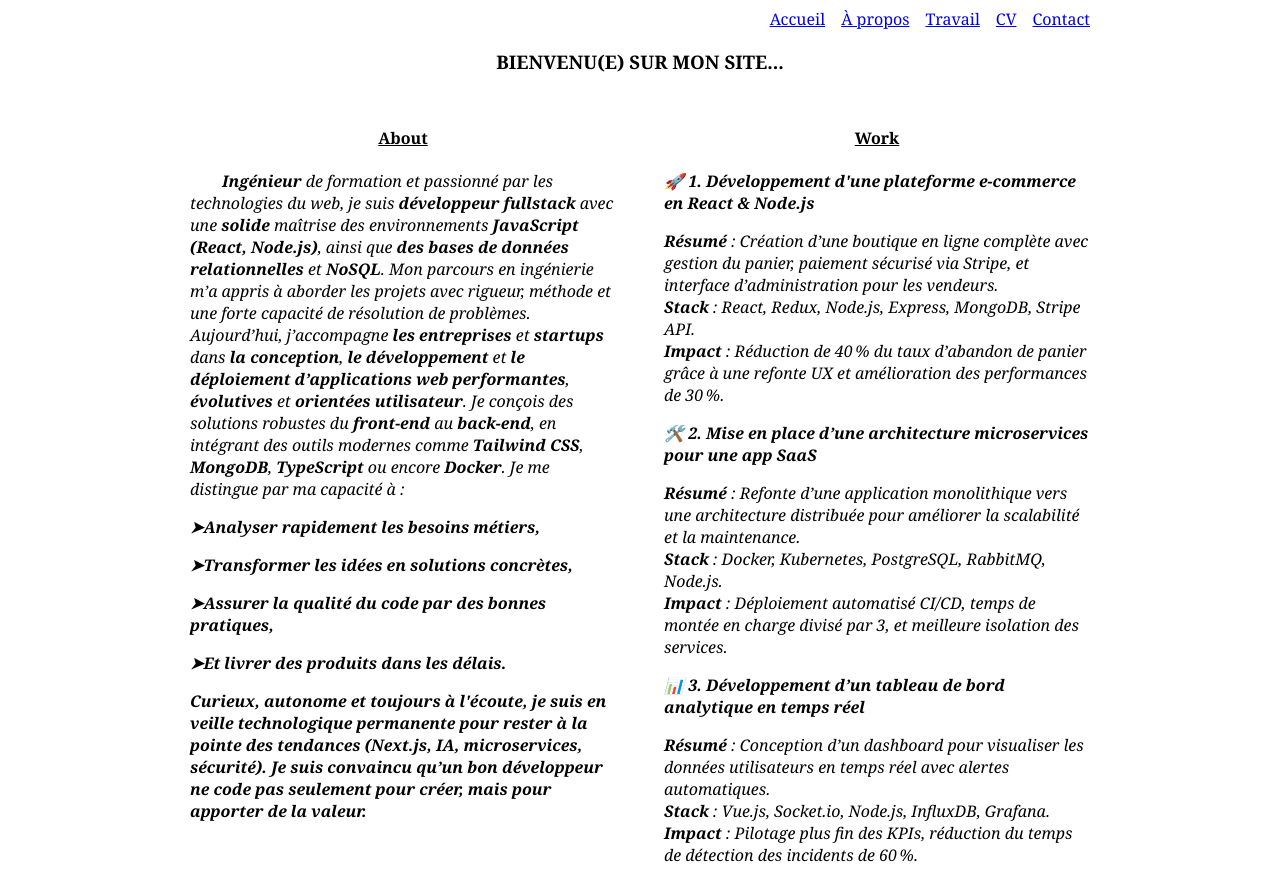
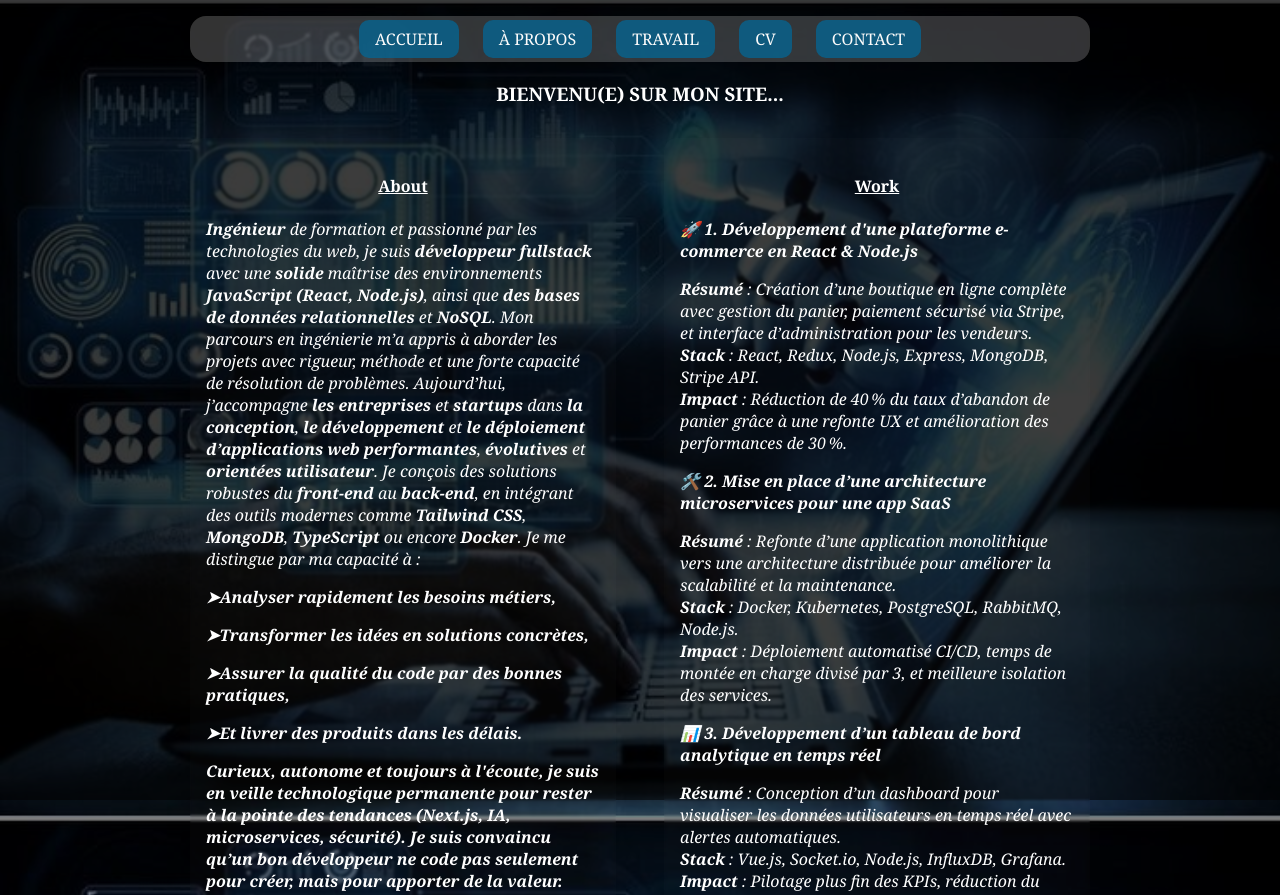
Before and after one commit to johnwizi13/HTML_Projet1, a plain HTML site: page Index.html in a window 1280 px wide. Shown: the top 895 px of the page. Drawn offline with Linux system fonts and the light colour scheme.

Commit message:
premier commit

```diff
--- a/Index.html
+++ b/Index.html
@@ -3,84 +3,142 @@
 <head>
   <meta charset="UTF-8">
   <title>Portfolio centré</title>
+   <link rel="icon" type="image/png" href="./Image/téléchargement.png">
 
   <style>
-    /*1. Colonne centrale pour toute la page*/
-    .wrapper{
-      max-width: 900px;      /* largeur max souhaitée */
-      margin: 0 auto;        /* centre horizontalement */
-      padding: 0 1rem;       /* petite marge interne */
+    body {
+      background: linear-gradient(rgba(0, 0, 0, 0.5), rgba(0, 0, 0, 0.5)),
+                  url('./Image/Software\ Maintenance.jpg') no-repeat center center fixed;
+      background-size: cover;
+      margin: 0;
+      padding: 0;
       font-family: "Georgia", serif;
+      position: relative;
     }
 
-    /*2. Barre de navigation alignée à droite */
-    nav ul{
-      list-style:none;
-      margin:0;
-      padding:0;
-      display:flex;
-      justify-content:flex-end;  /* droite */
-      gap:1rem;
+    body::before {
+      content: "";
+      position: fixed;
+      top: 0;
+      left: 0;
+      width: 100%;
+      height: 100%;
+      background: rgba(0, 0, 0, 0.55);
+      z-index: -1;
     }
 
-    /*3. Grille des trois sections de contenu*/
-    .sections{
-      display:grid;
-      grid-template-columns: repeat(2, 1fr); /* 2 colonnes */
-      grid-gap:2rem 3rem;                    /* espace */
-      justify-items:center;                  /* centre chaque carte */
-      margin-top:2rem;
-    }
-    /*Centrer CV en dessous*/
-    #cv{ grid-column:1 / -1; text-align:center; }
-
-    /*4. Formulaire Contact*/
-    #contact{
-      text-align:center; /* centrer tout le bloc */
-      margin-top:2rem;
-    }
-    form{
-      display:inline-block; /*empêcher de prendre toute la largeur*/
-      text-align:left; /*réalignement des libellés et champs*/
-    }
-    form input, form textarea{
-      width:260px;
+    /* Wrapper */
+    .wrapper {
+      max-width: 900px;
+      margin: 0 auto;
+      padding: 0 1rem;
     }
 
-    /*5. Pied de page*/
-    footer{
-      text-align:center;
-      margin-top:2rem;
-      border-top:1px solid #ccc;
-      padding-top:1rem;
-      font-size:.9rem;
+    /* Navigation avec effet glassmorphism */
+    nav {
+      position: sticky;
+      top: 0;
+      backdrop-filter: blur(1px);
+      background: rgba(255, 255, 255, 0.2);
+      border-radius: 16px;
+      margin-top: 1rem;
+      z-index: 999;
+      padding: 0.75rem 1rem;
+    }
+
+    nav ul {
+      list-style: none;
+      display: flex;
+      justify-content: center;
+      gap: 1.5rem;
+      margin: 0;
+      padding: 0;
+    }
+
+    nav ul li a {
+      text-decoration: none;
+      color: #fcfbfb;
+      padding: 0.5rem 1rem;
+      border-radius: 10px;
+      transition: background 0.3s ease, transform 0.2s ease;
+      background: rgba(7, 102, 146, 0.793);
+      backdrop-filter: blur(5px);
+    }
+
+    nav ul li a:hover {
+      background: rgba(255, 255, 255, 0.4);
+      color: #faf7f7;
+      transform: scale(1.05);
+    }
+
+    h3, h4, p, label, input, textarea, footer, section {
+      color: rgb(255, 255, 255);
+      text-shadow: 1px  rgba(0, 0, 0, 0.201);
+    }
+
+    /* Sections */
+    .sections {
+      display: grid;
+      grid-template-columns: repeat(2, 1fr);
+      grid-gap: 2rem 3rem;
+      justify-items: center;
+      margin-top: 2rem;
+    }
+
+    section {
+      background-color: rgba(255, 254, 254, 0.016);
+      padding: 1rem;
+      border-radius: 12px;
+      backdrop-filter: blur(1px);
+    }
+
+    #cv {
+      grid-column: 1 / -1;
+      text-align: center;
+    }
+
+    #contact {
+      text-align: center;
+      margin-top: 2rem;
+    }
+
+    form {
+      display: inline-block;
+      text-align: left;
+    }
+
+    form input, form textarea {
+      width: 260px;
+    }
+
+    footer {
+      text-align: center;
+      margin-top: 2rem;
+      border-top: 1px solid rgba(7, 102, 146, 0.793);
+      padding-top: 1rem;
+      font-size: .9rem;
     }
   </style>
 </head>
-
 <body>
   <div class="wrapper">
-
-    <!--NAVIGATION-->
     <nav>
       <ul>
-        <li><a href="#home">Accueil</a></li>
-        <li><a href="#about">À propos</a></li>
-        <li><a href="#work">Travail</a></li>
+        <li><a href="#home">ACCUEIL</a></li>
+        <li><a href="#about">À PROPOS</a></li>
+        <li><a href="#work">TRAVAIL</a></li>
         <li><a href="#cv">CV</a></li>
-        <li><a href="#contact">Contact</a></li>
+        <li><a href="#contact">CONTACT</a></li>
       </ul>
     </nav>
 
-    <!--ACCUEIL / HERO-->
     <h3 id="home" style="text-align:center;">BIENVENU(E) SUR MON SITE...</h3>
 
-    <!--SECTIONS PRINCIPALES-->
     <div class="sections">
-      <!--about-->
       <section id="about">
         <h4 style="text-align: center;"><u>About</u></h4>
-        <p style="text-indent: 2em;"><em><strong>Ingénieur</strong> de formation et passionné par les technologies du web, je suis <strong>développeur fullstack</strong> avec une <strong>solide</strong> maîtrise des environnements <strong>JavaScript (React, Node.js)</strong>, ainsi que <strong>des bases de données relationnelles</strong> et <strong>NoSQL</strong>.
+        <!-- contenu à propos -->
+        <em><strong>Ingénieur</strong> de formation et passionné par les technologies du web, je suis <strong>développeur fullstack</strong> avec une <strong>solide</strong> maîtrise des environnements <strong>JavaScript (React, Node.js)</strong>, ainsi que <strong>des bases de données relationnelles</strong> et <strong>NoSQL</strong>.
 Mon parcours en ingénierie m’a appris à aborder les projets avec rigueur, méthode et une forte capacité de résolution de problèmes.</em>
 
 <em>Aujourd’hui, j’accompagne <strong>les entreprises</strong> et <strong>startups</strong> dans <strong>la conception</strong>, <strong>le développement</strong> et <strong>le déploiement d’applications web performantes</strong>, <strong>évolutives</strong> et <strong>orientées utilisateur</strong>.
@@ -95,9 +153,9 @@ Je me distingue par ma capacité à :<br>
 Je suis convaincu qu’un bon développeur ne code pas seulement pour créer, mais pour apporter de la valeur.</p></strong></em>
       </section>
 
-      <!--work-->
       <section id="work">
         <h4 style="text-align: center;"><u>Work</u></h4>
+        <!-- contenu travail -->
           <em><p><strong>🚀 1. Développement d'une plateforme e-commerce en React & Node.js</strong></p>
 <strong>Résumé</strong>  : Création d’une boutique en ligne complète avec gestion du panier, paiement sécurisé via Stripe, et interface d’administration pour les vendeurs.<br>
 <strong>Stack</strong> : React, Redux, Node.js, Express, MongoDB, Stripe API.<br>
@@ -114,54 +172,41 @@ Je suis convaincu qu’un bon développeur ne code pas seulement pour créer, ma
 <strong>Impact</strong> : Pilotage plus fin des KPIs, réduction du temps de détection des incidents de 60 %.</p></em>
       </section>
 
-      <!--cv-->
       <section id="cv">
         <h4><u>CV</u></h4>
-        <img class="./Image/CV_Projet1.png"  style="width:100%; max-width:600px; height:auto;" src="./Image/CV_Projet1.png" alt="CV Projet 1">
+        <img style="width:100%; max-width:600px; height:auto;" src="./Image/CV_Projet1.png" alt="CV Projet 1">
       </section>
     </div>
 
-    <!--CONTACT-->
     <section id="contact">
       <h4><u>Contact</u></h4>
       <form action="mailto:exemple@domaine.com" method="post">
         <table align="center">
           <tr>
             <td><label for="name">Nom :</label></td>
-      <td>
-        <input type="text" id="name" name="name" required placeholder="Veuillez entrez votre nom...">
-      </td>
+            <td><input type="text" id="name" name="name" required placeholder="Votre nom"></td>
           </tr>
           <tr><td colspan="2"><br></td></tr>
           <tr>
             <td><label for="email">Email :</label></td>
-      <td>
-        <input type="email" id="email" name="email" required placeholder="Veuillez entrer votre mail...">
-      </td>
+            <td><input type="email" id="email" name="email" required placeholder="Votre mail"></td>
           </tr>
           <tr><td colspan="2"><br></td></tr>
           <tr>
             <td><label for="message">Message :</label></td>
-      <td>
-        <textarea id="message" name="message" rows="4" required placeholder="Saisir votre message..."></textarea>
-      </td>
+            <td><textarea id="message" name="message" rows="4" required placeholder="Votre message..."></textarea></td>
           </tr>
           <tr>
-      <td colspan="2" align="center">
-        <br>
-        <button type="submit">Envoyer</button>
-      </td>
+            <td colspan="2" align="center"><br><button type="submit">Envoyer</button></td>
           </tr>
         </table>
       </form>
     </section>
 
-    <!--FOOTER-->
     <footer>
-      <em>© 2025 – Tous droits réservés.</em>
+      <em>© 2025 – Tous droits réservés.</em>
       <p><strong><h6>Made By</h6></strong></p>
-<p><a href="https://www.linkedin.com/in/wilfried-oupoh-740160254/" target="_blank"><strong><h6>JOHNWIZI</h6></strong></a>
-
+      <p><a href="https://www.linkedin.com/in/wilfried-oupoh-740160254/" target="_blank"><strong><h6>JOHNWIZI</h6></strong></a></p>
     </footer>
   </div>
 </body>
--- /dev/null
+++ b/css/style.css
@@ -0,0 +1,96 @@
+ /* 1. Colonne centrale pour toute la page */
+    .wrapper {
+      max-width: 900px;
+      margin: 0 auto;
+      padding: 0 1rem;
+      font-family: "Georgia", serif;
+    }
+
+    /* 2. Barre de navigation avec effet glass + inline */
+    nav {
+      margin-top: 1rem;
+      padding: 1rem 2rem;
+      border-radius: 20px;
+      background: rgba(255, 255, 255, 0.1);
+      backdrop-filter: blur(8px);
+      -webkit-backdrop-filter: blur(8px);
+      box-shadow: 0 4px 30px rgba(0, 0, 0, 0.1);
+      border: 1px solid rgba(255, 255, 255, 0.3);
+    }
+
+    nav ul {
+      list-style: none;
+      margin: 0;
+      padding: 0;
+      display: flex;
+      justify-content: center;
+      gap: 2rem;
+    }
+
+    nav li a {
+      text-decoration: none;
+      color: #333;
+      position: relative;
+      font-weight: bold;
+      padding: 0.3rem 0.5rem;
+      transition: color 0.3s ease;
+    }
+
+    /* effet soulignement fluide */
+    nav li a::after {
+      content: '';
+      position: absolute;
+      left: 0;
+      bottom: 0;
+      width: 0%;
+      height: 2px;
+      background-color: #5c4bff;
+      transition: width 0.3s ease;
+    }
+
+    nav li a:hover::after {
+      width: 100%;
+    }
+
+    nav li a:hover {
+      color: #5c4bff;
+    }
+
+    /* 3. Grille des sections */
+    .sections {
+      display: grid;
+      grid-template-columns: repeat(2, 1fr);
+      grid-gap: 2rem 3rem;
+      justify-items: center;
+      margin-top: 2rem;
+    }
+
+    #cv {
+      grid-column: 1 / -1;
+      text-align: center;
+    }
+
+    /* 4. Formulaire */
+    #contact {
+      text-align: center;
+      margin-top: 2rem;
+    }
+
+    form {
+      display: inline-block;
+      text-align: left;
+    }
+
+    form input,
+    form textarea {
+      width: 260px;
+    }
+
+    /* 5. Pied de page */
+    footer {
+      text-align: center;
+      margin-top: 2rem;
+      border-top: 1px solid #ccc;
+      padding-top: 1rem;
+      font-size: .9rem;
+    }
```
Also changed, not shown: Image/Software Maintenance.jpg (added), Image/téléchargement.png (added), 2 other files. Lines whose indentation alone changed are shown as unchanged.
